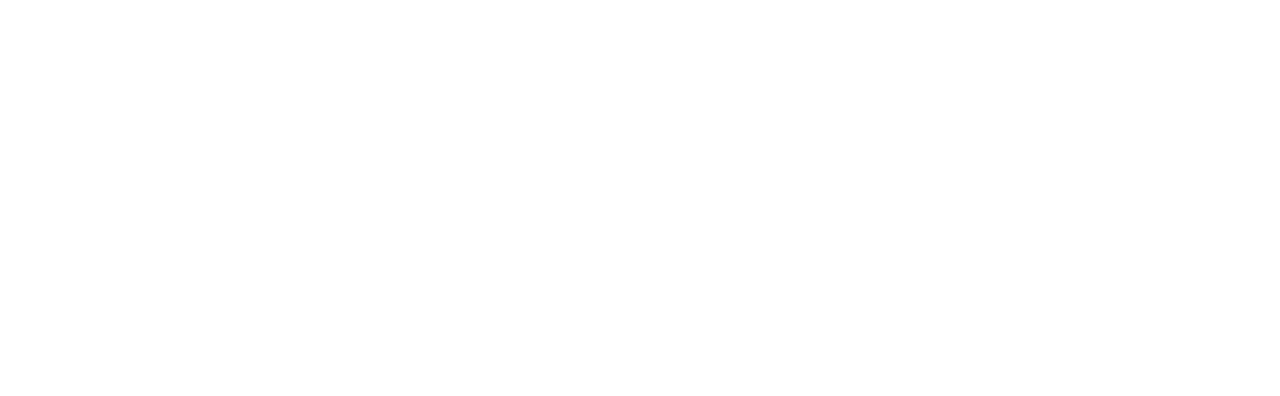
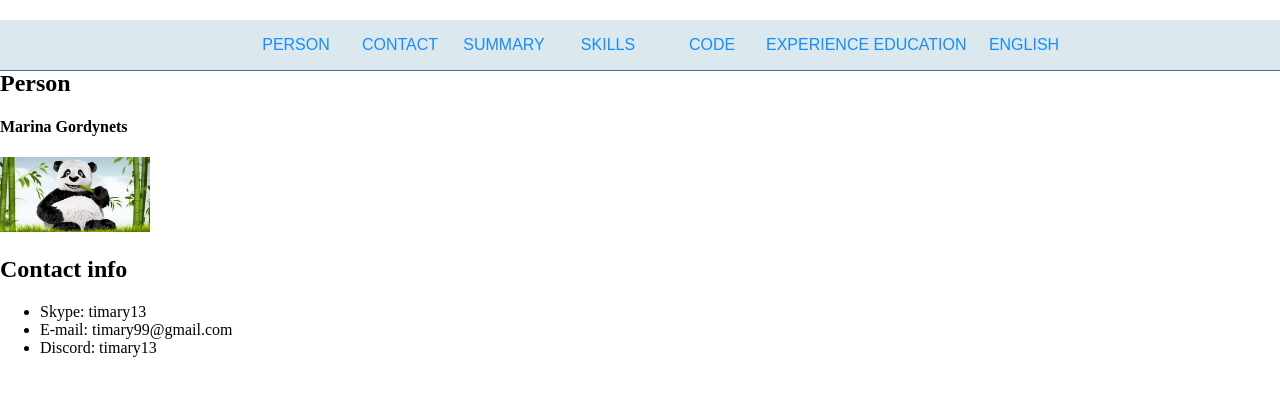
Before and after one commit to timary13/rsschool-cv, a plain HTML site: page index.html in a window 1280 px wide. Drawn offline with Linux system fonts and the light colour scheme.

Commit message:
feat: add fixed menu and contact info

```diff
--- a/index.html
+++ b/index.html
@@ -3,8 +3,36 @@
 <head>
     <meta charset="UTF-8">
     <title>CV</title>
+    <link rel="stylesheet" href="style.css">
 </head>
-<body>
+</body>
+    <header>
+        <ul>
+            <li>Person</li>
+            <li>Contact</li>
+            <li>Summary</li>
+            <li>Skills</li>
+            <li>Code</li>
+            <li>Experience</li>
+            <li>Education</li>
+            <li>English</li>
+        </ul>
+    </header>
+
+    <div class="item person">
+        <h2>Person</h2>
+        <h4>Marina Gordynets</h4>
+        <img src="assets/face.jpg" alt="person"/>
+    </div>
+
+    <div class="item contact">
+        <h2>Contact info</h2>
+        <ul>
+            <li>Skype: timary13</li>
+            <li>E-mail: timary99@gmail.com</li>
+            <li>Discord: timary13</li>
+        </ul>
+    </div>
 
 </body>
 </html>
--- a/style.css
+++ b/style.css
@@ -0,0 +1,46 @@
+body {
+    max-width: 1024px;
+    margin: 0;
+    padding: 0;
+}
+
+header {
+    background-color: #DBE9EE;
+    border-bottom: 1px solid #466995;
+    position: fixed;
+    width: 100%;
+    z-index: 10;
+
+}
+
+header ul {
+
+    text-align: center;
+}
+
+header li {
+    color: #148dff;
+    font-family: 'Oswald', sans-serif;
+
+
+    text-transform: uppercase;
+    display: inline-block;
+    width: 100px;
+}
+
+header li:hover {
+    color: #466995;
+}
+
+img {
+    max-width: 150px;
+    max-height: 100px;
+}
+
+.item {
+    position: relative;
+    top: 50px;
+}
+div {
+    position: center;
+}
```
Also changed, not shown: assets/face.jpg (added).
